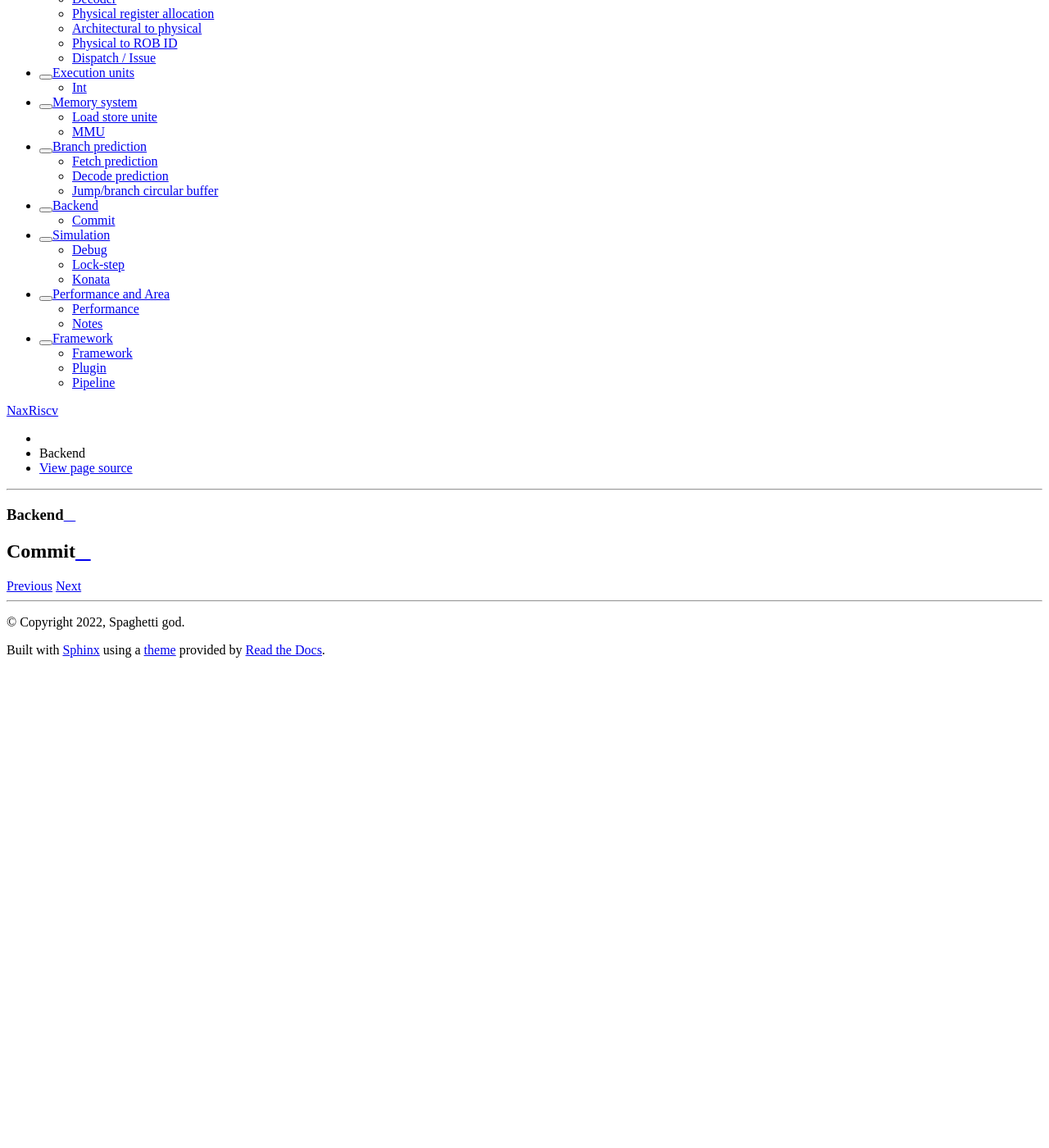
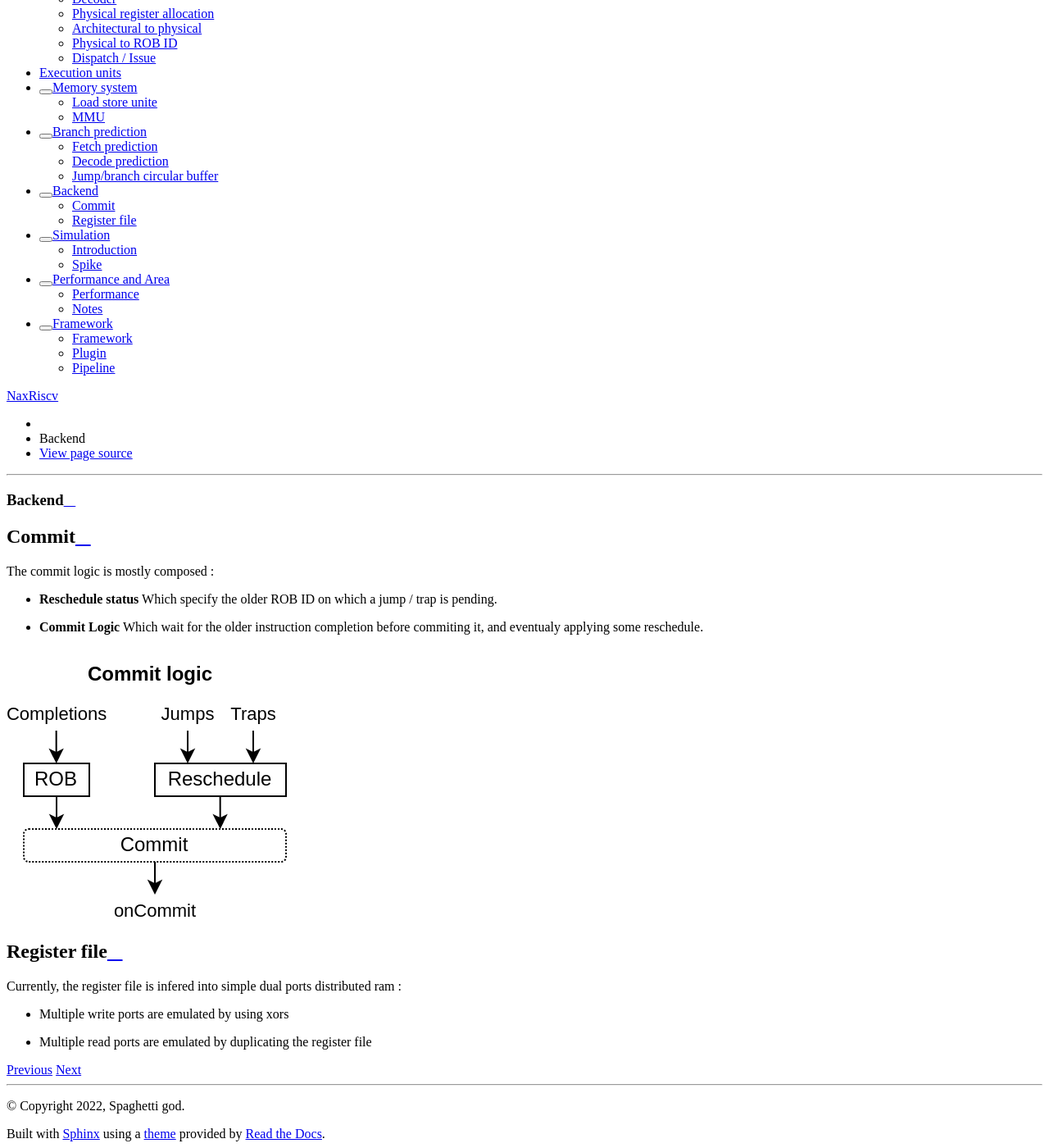
Before and after one commit to SpinalHDL/NaxRiscv-Rtd, a Sphinx documentation site: the page built from source/NaxRiscv/backend/index.rst, in a window 1280 px wide and 1400 px high, scrolled down 199 px. Shown: the whole window at 82% size. Built offline with Sphinx 7.4.7 and the Read the Docs theme 2.0.0, drawn with Linux system fonts in a browser that asks for light colours; before the commit the page ends 1009 px from its top, so only the background shows below that.

Commit message:
Add execution unit / register file / commit doc

```diff
--- a/source/NaxRiscv/backend/commit.rst
+++ b/source/NaxRiscv/backend/commit.rst
@@ -3,3 +3,11 @@
 
 Commit
 ============================
+
+The commit logic is mostly composed :
+
+- **Reschedule status** Which specify the older ROB ID on which a jump / trap is pending.
+- **Commit Logic** Which wait for the older instruction completion before commiting it, and eventualy applying some reschedule.
+
+
+.. image:: /asset/image/commit.png
--- a/source/NaxRiscv/backend/index.rst
+++ b/source/NaxRiscv/backend/index.rst
@@ -3,6 +3,7 @@ Backend
 ===============
 
 .. include:: commit.rst
+.. include:: register_file.rst
 
 .. role:: raw-html-m2r(raw)
    :format: html
--- /dev/null
+++ b/source/NaxRiscv/backend/register_file.rst
@@ -0,0 +1,10 @@
+.. role:: raw-html-m2r(raw)
+   :format: html
+
+Register file
+============================
+
+Currently, the register file is infered into simple dual ports distributed ram :
+
+- Multiple write ports are emulated by using xors
+- Multiple read ports are emulated by duplicating the register file
--- a/source/NaxRiscv/simulation/debug.rst
+++ /dev/null
@@ -1,5 +0,0 @@
-.. role:: raw-html-m2r(raw)
-   :format: html
-
-Debug
-==========
--- a/source/NaxRiscv/simulation/konata.rst
+++ /dev/null
@@ -1,5 +0,0 @@
-.. role:: raw-html-m2r(raw)
-   :format: html
-
-Konata
-==========
--- a/source/NaxRiscv/simulation/lockstep.rst
+++ /dev/null
@@ -1,5 +0,0 @@
-.. role:: raw-html-m2r(raw)
-   :format: html
-
-Lock-step
-==========
```
Also changed, not shown: source/NaxRiscv/execution_units/index.rst (+9 -1 lines), source/NaxRiscv/simulation/index.rst (+26 -5 lines), source/asset/image/commit.png (added), source/asset/image/eu_wakes.png (added), source/asset/image/konata.png (added), 1 other file.
